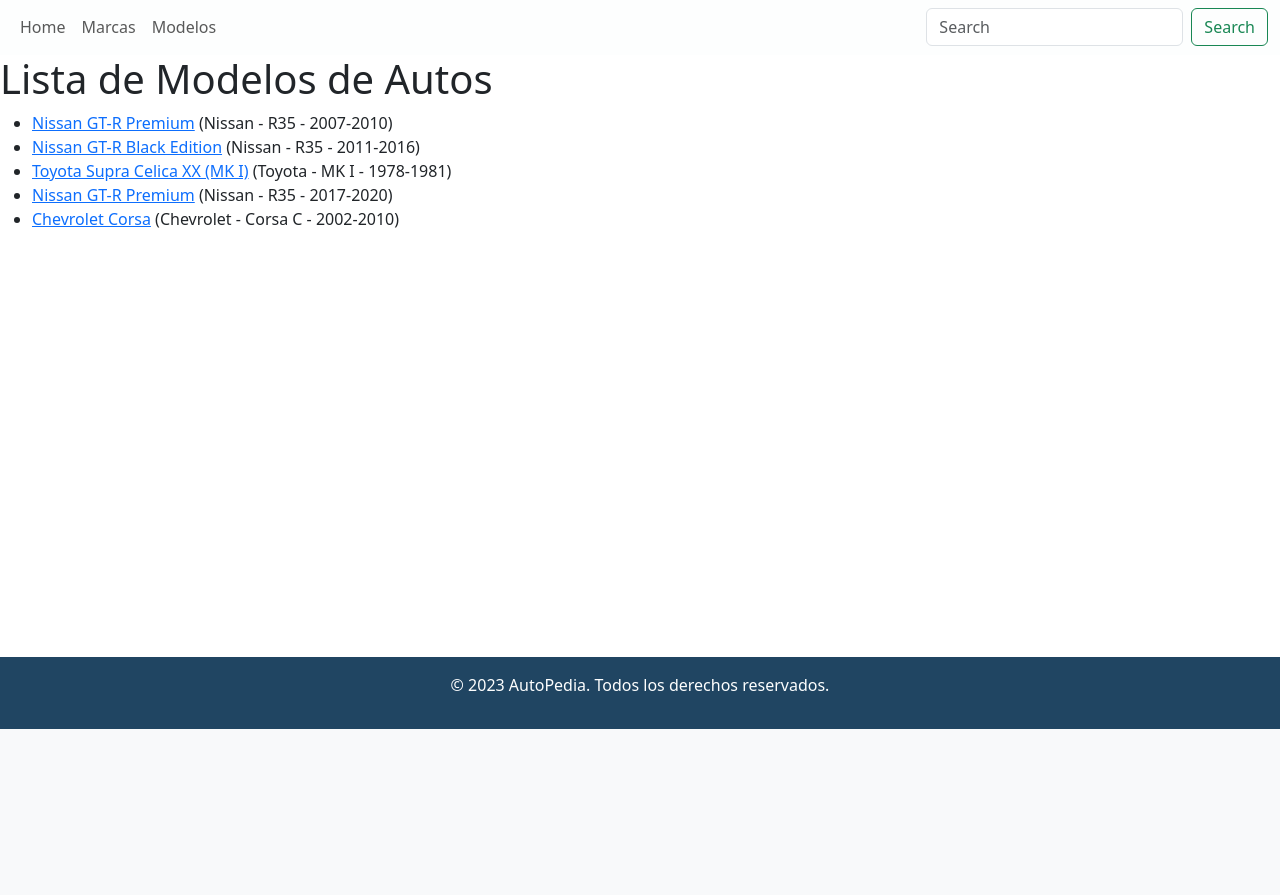
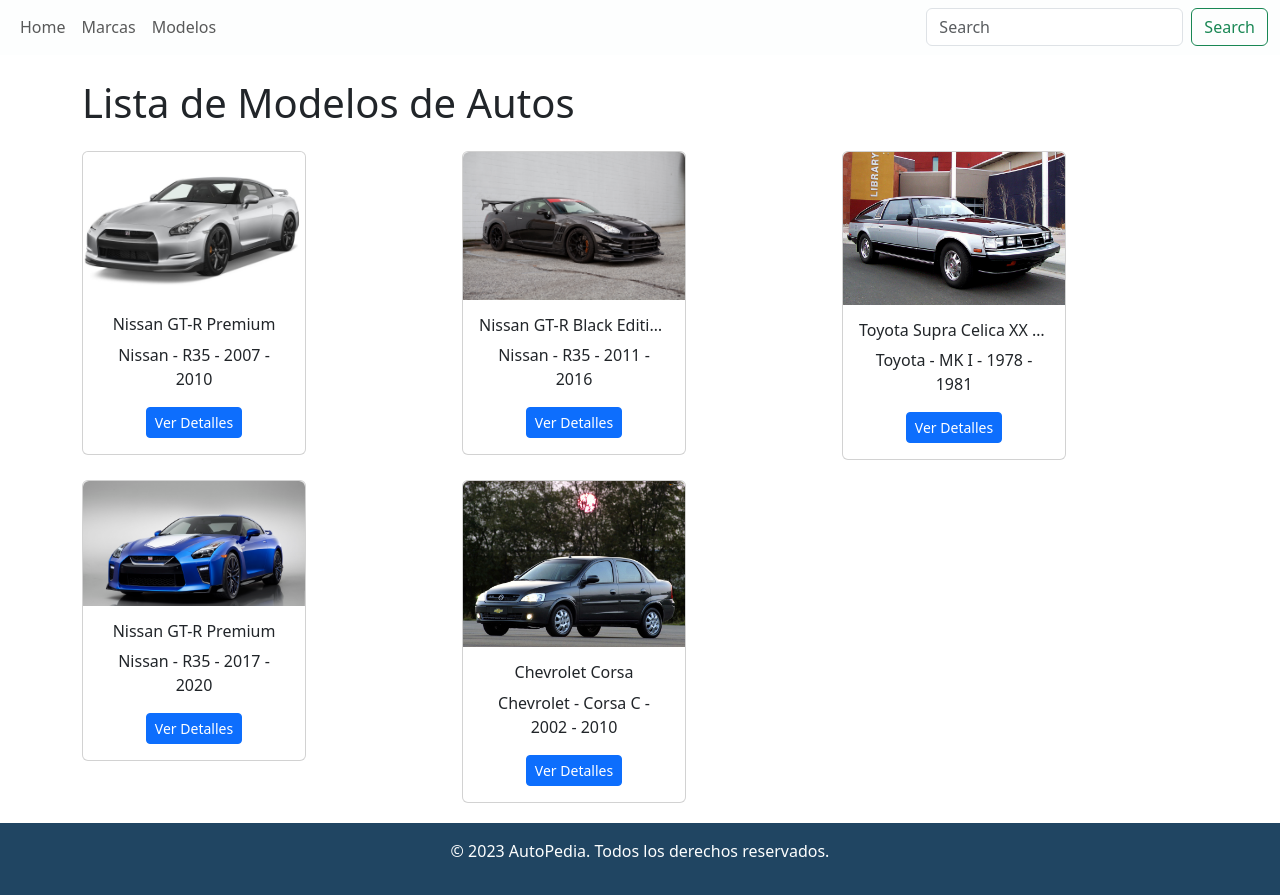
Before and after one commit to AlexPerez7/AutoPedia, a Django app: page /autos/modelos/ in a window 1280 px wide. Shown: the part 71-966 px from the top of the page. Before the commit the page ends 800 px from the top, so only its background shows below. Run offline with Django 4.2, Linux system fonts and the light colour scheme; data comes from the database, SQL or seed files in the repository; both versions use the stored data as it was after the commit.

Commit message:
Cards Detalle Modelo, Lista Modelos y Lista Marcas

```diff
--- a/AutoPedia/templates/autos/lista_modelos.html
+++ b/AutoPedia/templates/autos/lista_modelos.html
@@ -2,17 +2,60 @@
 {% extends 'base/base.html' %}
 
 {% block content %}
-<h1>Lista de Modelos de Autos</h1>
-{% if user.is_superuser %}
-<a href="{% url 'autos:crear_modelo' %}">Agregar nuevo modelo</a>
-{% endif %}
+<style>
+    .card {
+        width: 14rem;
+        /* Puedes ajustar el ancho según tus necesidades */
+        margin-bottom: 20px;
+        /* Espaciado entre tarjetas */
+    }
 
-<ul>
-    {% for modelo in modelos %}
-    <li>
-        <a href="{% url 'autos:detalle_modelo' pk=modelo.pk %}">{{ modelo.nombre }}</a>
-        ({{ modelo.marca }} - {{ modelo.generacion }} - {{ modelo.año_inicio }}-{{ modelo.año_fin }})
-    </li>
-    {% endfor %}
-</ul>
+    .card-img-top {
+        object-fit: cover;
+        /* Ajusta el tamaño de la imagen manteniendo la proporción */
+        border-top-left-radius: 10px;
+        /* Bordes redondeados en la parte superior izquierda */
+        border-top-right-radius: 10px;
+        /* Bordes redondeados en la parte superior derecha */
+        height: 100%;
+        /* Hace que la imagen llene completamente la tarjeta en la parte superior */
+        width: 100%;
+        /* Hace que la imagen llene completamente la tarjeta en la parte superior */
+    }
+
+    .card-title {
+        white-space: nowrap;
+        overflow: hidden;
+        text-overflow: ellipsis;
+    }
+
+    .card-text {
+        flex-grow: 1;
+        /* Hace que el contenido se expanda para llenar el espacio disponible */
+    }
+</style>
+
+<div class="container mt-4">
+    <h1 class="mb-4">Lista de Modelos de Autos</h1>
+    {% if user.is_superuser %}
+    <a href="{% url 'autos:crear_modelo' %}" class="btn btn-primary mb-3">Agregar nuevo modelo</a>
+    {% endif %}
+
+    <div class="row">
+        {% for modelo in modelos %}
+        <div class="col-md-4">
+            <div class="card d-flex flex-column justify-content-between">
+                <img src="{{ modelo.imagen.url }}" alt="{{ modelo.nombre }} - Imagen"
+                    class="card-img-top img-fluid rounded-top">
+                <div class="card-body text-center">
+                    <h6 class="card-title">{{ modelo.nombre }}</h6>
+                    <p class="card-text">{{ modelo.marca }} - {{ modelo.generacion }} - {{ modelo.año_inicio }} - {{modelo.año_fin }}</p>
+                    <a href="{% url 'autos:detalle_modelo' pk=modelo.pk %}" class="btn btn-primary btn-sm">Ver
+                        Detalles</a>
+                </div>
+            </div>
+        </div>
+        {% endfor %}
+    </div>
+</div>
 {% endblock %}
```
Also changed, not shown: AutoPedia/templates/autos/detalle_modelo.html (+19 -11 lines), AutoPedia/templates/marcas/lista_marcas.html (+42 -12 lines), AutoPedia/db.sqlite3, AutoPedia/media/autos/images/2020-nissan-gt-r-r35-50th-anniversary-edition-8e-5120x2880.jpg (added), AutoPedia/media/autos/images/chevrolet_corsa_2002_photos_4.jpg (added), AutoPedia/media/marcas/logos/Suzuki.png (added).
